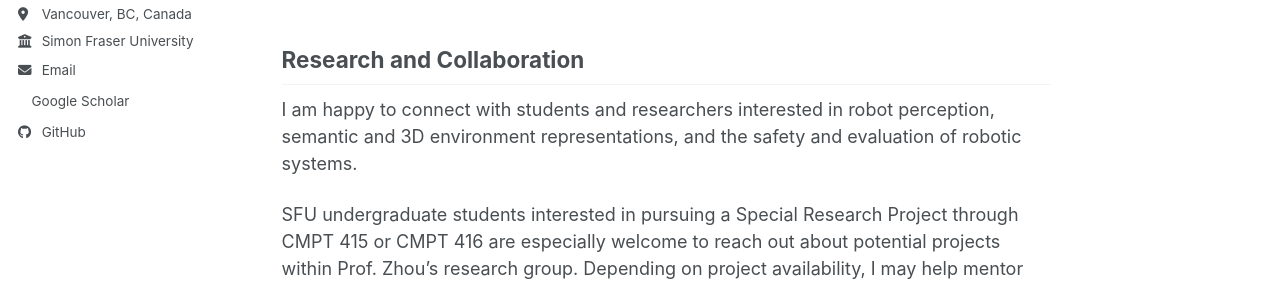
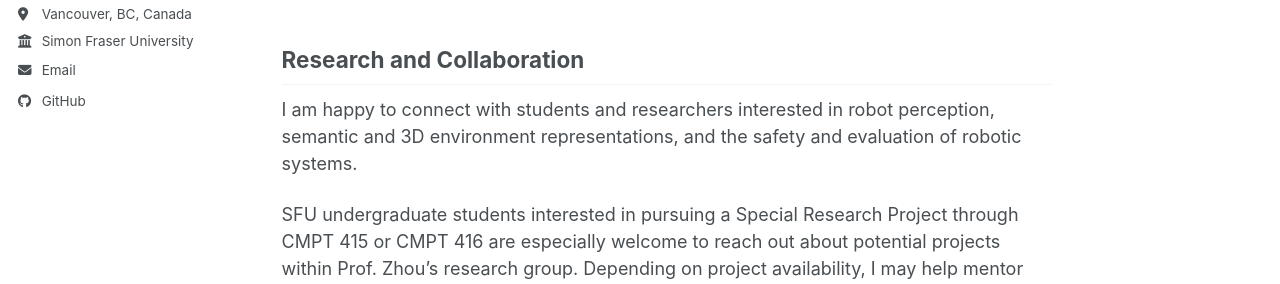
Before and after one commit to panleli/panleli.github.io, a Jekyll site: the page built from _pages/about.md, in a window 1280 px wide. Shown: the part 459-743 px from the top of the page. Built offline with Jekyll 4.4.1, drawn with Linux system fonts in a browser that asks for light colours; a style sheet for code colours, icons or effects is not loaded.

```diff
--- a/_config.yml
+++ b/_config.yml
@@ -34,7 +34,7 @@ author:
   # Academic websites
   academia         : # URL
   arxiv            : # URL - Update with the correct link to your profile
-  googlescholar    : ""
+  googlescholar    :
   inspire-hep      : # URL
   impactstory      : # URL
   orcid            :
```
